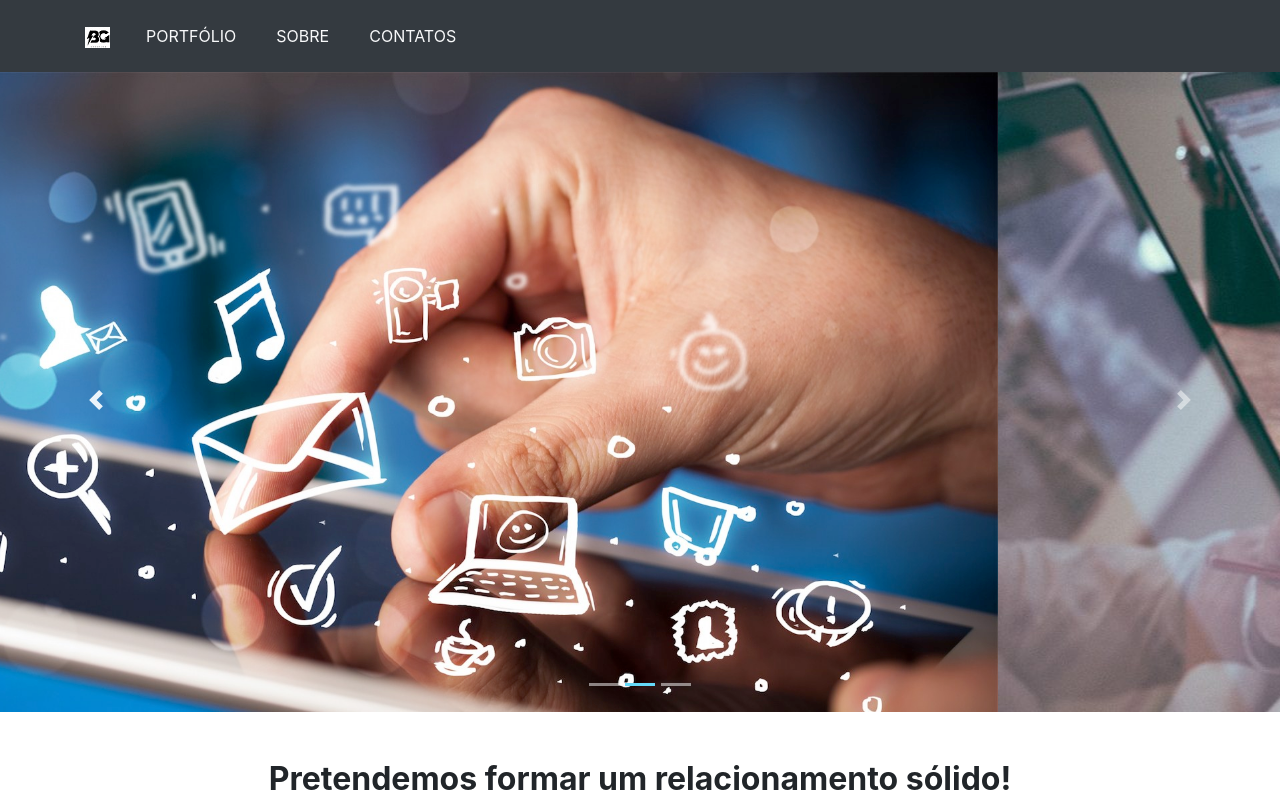
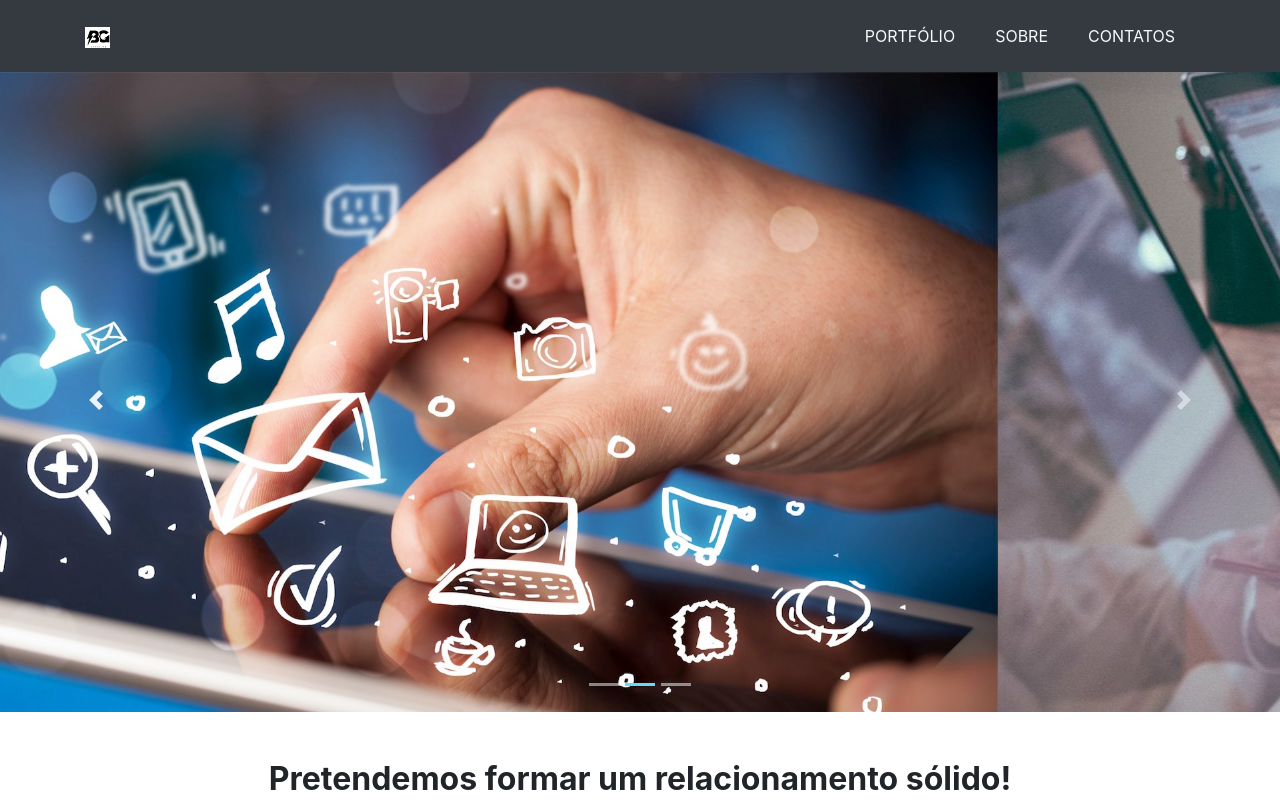
Before and after one commit to bergxp/xbergx.github.io, a plain HTML site: page index.html in a window 1280 px wide. Shown: the top 801 px of the page. Drawn offline with Linux system fonts and the light colour scheme.

Commit message:
Update index.html

```diff
--- a/index.html
+++ b/index.html
@@ -18,7 +18,7 @@
                 <div class="container"><a class="navbar-brand text-light" href="#page-top"><img src="img/logo.jpg" alt=""></a>
                     <button class="navbar-toggler navbar-toggler-right font-weight-bold bg-secondary text-white rounded" type="button" data-toggle="collapse" data-target="#navbarResponsive" aria-controls="navbarResponsive" aria-expanded="false" aria-label="Toggle navigation">Menu <i class="fa fa-bars"></i></button>
                     <div class="collapse navbar-collapse" id="navbarResponsive">
-                        <ul class="navbar-nav ">
+                        <ul class="navbar-nav tx ml-auto">
                             <li class="nav-item mx-0 mx-lg-1"><a class="nav-link text-light py-3 px-0 px-lg-3 rounded" href="#portfolio">PORTFÓLIO</a>
                             </li>
                             <li class="nav-item mx-0 mx-lg-1"><a class="nav-link text-light py-3 px-0 px-lg-3 rounded" href="#sobre">SOBRE</a>
```
